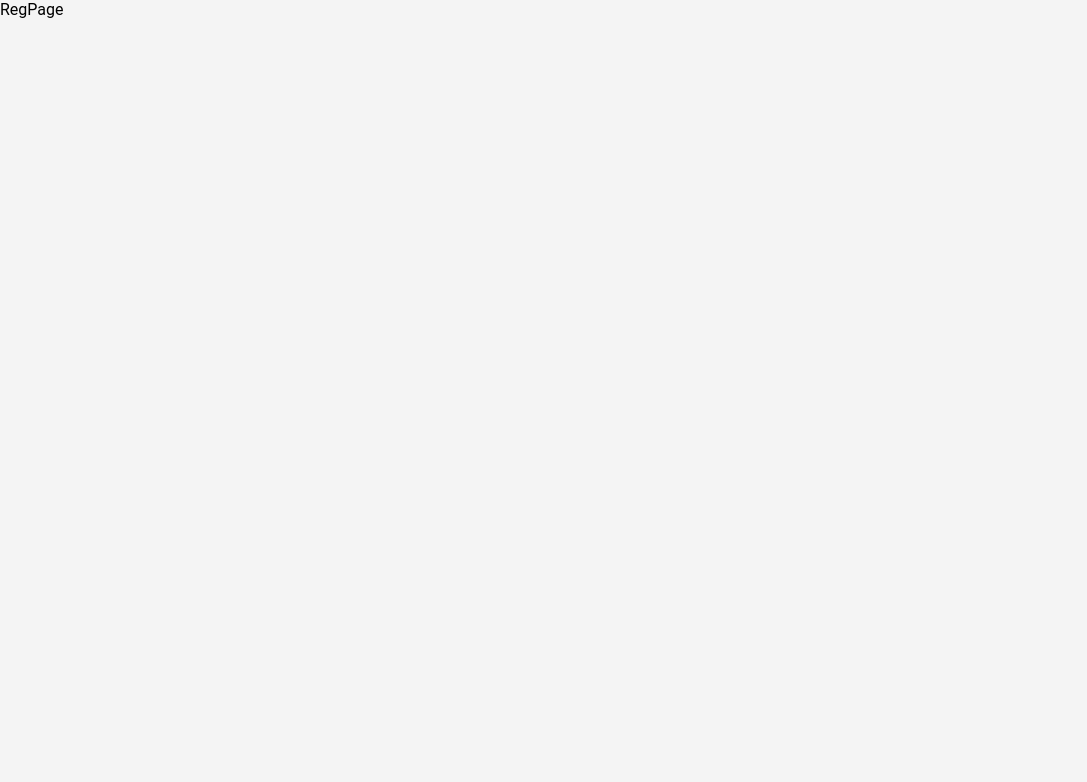
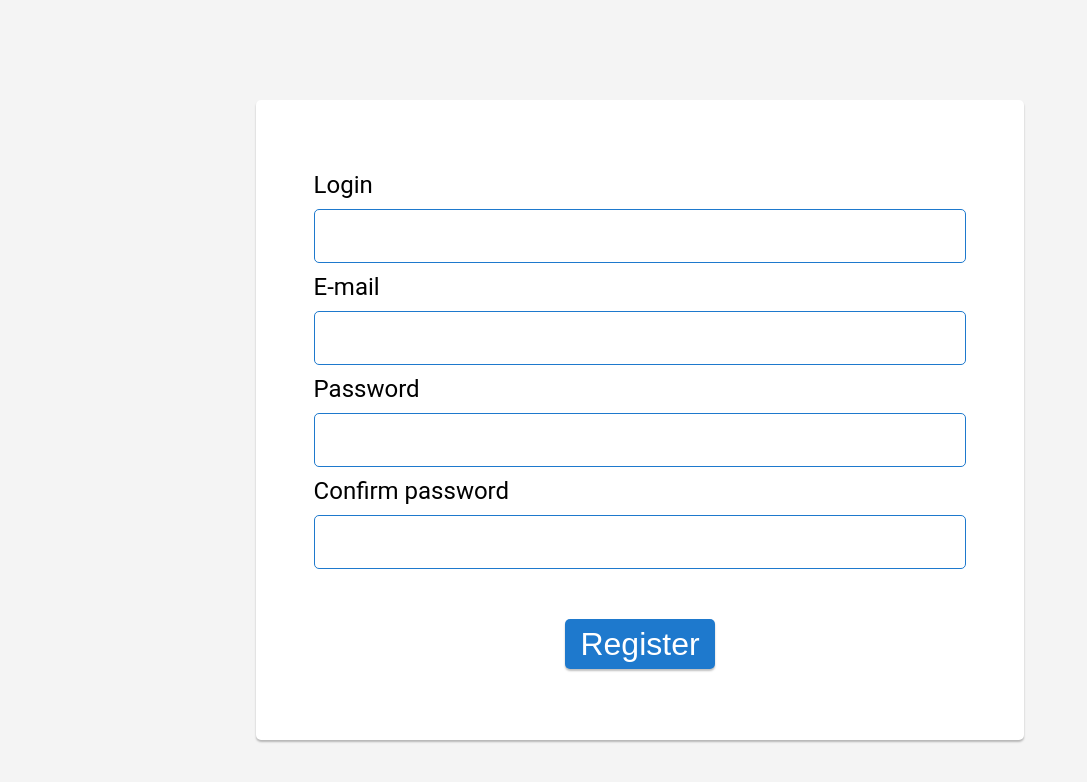
Before and after one commit to Saibaken/web-development, a React (Create React App) app: page /registration in a window 1280 px wide. Shown: the top 782 px of the page, without its empty margins (0-1087 px from the left). Built offline with nearby package versions, Linux system fonts and the light colour scheme.

Commit message:
feat: :sparkles: Добавлена страница регистрации и валидация всех её полей

```diff
--- a/package.json
+++ b/package.json
@@ -12,6 +12,7 @@
     "react-icons": "^4.3.1",
     "react-router-dom": "^6.2.1",
     "react-scripts": "^5.0.0",
+    "react-validation": "^3.0.7",
     "uuidv4": "^6.2.12",
     "web-vitals": "^2.1.4"
   },
--- a/src/pages/RegPage.js
+++ b/src/pages/RegPage.js
@@ -1,9 +1,171 @@
-import React from 'react'
+import { React, useState, useRef, useEffect } from "react";
+import "../stylesheets/LoginPage.css";
+import classNames from "classnames";
+export default function RegPage() {
+  const [login, setLogin] = useState("");
+  const [email, setEmail] = useState("");
+  const [password, setPassword] = useState("");
+  const [confirm, setConfirm] = useState("");
+  const [loginDirty, setLoginDirty] = useState(false);
+  const [emailDirty, setEmailDirty] = useState(false);
+  const [passwordDirty, setPasswordDirty] = useState(false);
+  const [confirmDirty, setConfirmDirty] = useState(false);
+  const [emailError, setEmailError] = useState(false);
+  const [confirmError, setConfirmError] = useState(false);
+  const [passwordError, setPasswordError] = useState(false);
+  const [loginError, setLoginError] = useState(false);
+  const [formValid, setFormValid] = useState(false);
 
-export default function RegPage() {
+  const passwordRef = useRef();
+  const confirmRef = useRef();
 
-    //TODO: Написать реализацию (см. LoginPage)
-    return (
-        <div>RegPage</div>
-    )
+  const emailErrorClass = classNames({
+    errorMessage: emailDirty || emailError,
+    noError: !emailError,
+  });
+  const passwordErrorClass = classNames({
+    errorMessage: passwordDirty || passwordError,
+    noError: !passwordError,
+  });
+  const confirmErrorClass = classNames({
+    errorMessage: confirmDirty || confirmError,
+    noError: !confirmError,
+  });
+  const loginErrorClass = classNames({
+    errorMessage: loginDirty || loginError,
+    noError: !loginError,
+  });
+
+  useEffect(() => {
+    if (loginError || emailError || passwordError || confirmError) {
+      setFormValid(false);
+    } else {
+      setFormValid(true);
+    }
+  }, [loginError, emailError, passwordError, confirmError]);
+
+  const loginHandler = (e) => {
+    setLogin(e.target.value);
+    const loginRegex = /([a-z0-9]{4,20})\w+/gi;
+    if (!loginRegex.test(String(e.target.value).toLowerCase())) {
+      setLoginError(true);
+    } else {
+      setLoginError(false);
+    }
+  };
+
+  const emailHandler = (e) => {
+    setEmail(e.target.value);
+    const emailRegex = /^\S+@\S+\.\S+$/;
+    if (!emailRegex.test(String(e.target.value).toLowerCase())) {
+      setEmailError(true);
+    } else {
+      setEmailError(false);
+    }
+  };
+
+  const passwordHandler = (e) => {
+    setPassword(e.target.value);
+    confirmValidation();
+    const passwordRegex = /^(?=.*[A-Za-z])(?=.*\d)[A-Za-z\d]{8,25}$/;
+    if (!passwordRegex.test(String(e.target.value).toLowerCase())) {
+      setPasswordError(true);
+    } else {
+      setPasswordError(false);
+    }
+  };
+
+  const confirmValidation = () => {
+    if (passwordRef.current.value == confirmRef.current.value) {
+      setConfirmError(false);
+    } else {
+      setConfirmError(true);
+    }
+  };
+
+  const confirmHandler = (e) => {
+    setConfirm(e.target.value);
+    confirmValidation();
+  };
+
+  const blurHandler = (e) => {
+    switch (e.target.name) {
+      case "login":
+        setLoginDirty(true);
+        break;
+      case "email":
+        setEmailDirty(true);
+        break;
+      case "password":
+        setPasswordDirty(true);
+        break;
+      case "confirm":
+        setConfirmDirty(true);
+        break;
+      default:
+        break;
+    }
+  };
+
+  return (
+    <form className="login-form register">
+      <label>
+        Login
+        <input
+          id="POST-login"
+          type="text"
+          name="login"
+          value={login}
+          onChange={(e) => loginHandler(e)}
+        />
+      </label>
+      <span className={loginErrorClass}>
+        {" "}
+        Login must be 4-20 characters long{" "}
+      </span>
+      <label>
+        E-mail
+        <input
+          onBlur={(e) => blurHandler(e)}
+          id="POST-email"
+          type="text"
+          name="email"
+          value={email}
+          onChange={(e) => emailHandler(e)}
+        />
+      </label>
+      <span className={emailErrorClass}> Incorrect email address </span>
+      <label>
+        Password
+        <input
+          onBlur={(e) => blurHandler(e)}
+          id="POST-password"
+          type="password"
+          name="password"
+          value={password}
+          ref={passwordRef}
+          onChange={(e) => passwordHandler(e)}
+        />
+      </label>
+      <span className={passwordErrorClass}>
+        {" "}
+        Password should contain minimum eight characters, at least one letter
+        and one number{" "}
+      </span>
+      <label>
+        Confirm password
+        <input
+          onBlur={(e) => blurHandler(e)}
+          id="POST-password-confirm"
+          type="password"
+          name="password-confirm"
+          value={confirm}
+          ref={confirmRef}
+          onChange={(e) => confirmHandler(e)}
+        />
+      </label>
+      <span className={confirmErrorClass}> Passwords should be the same </span>
+      <input disabled={!formValid} type="submit" value="Register"></input>
+    </form>
+  );
 }
--- a/src/stylesheets/LoginPage.css
+++ b/src/stylesheets/LoginPage.css
@@ -85,3 +85,22 @@ form.login-form>a:hover {
     margin-top: 15px;
     color: #406892;
 }
+
+form.register {
+    height: 80vh;
+    margin: 12.5vh 20vw 12.5vh 20vw;
+}
+
+span.errorMessage {
+    color: red;
+}
+
+span.noError {
+    display: none;
+}
+
+form.login-form input[type=submit]:disabled {
+    cursor: default;
+    background-color: #888888;
+    box-shadow: none;
+}
```
Also changed, not shown: 1 other file (tests, documents, lock files or other folders).
